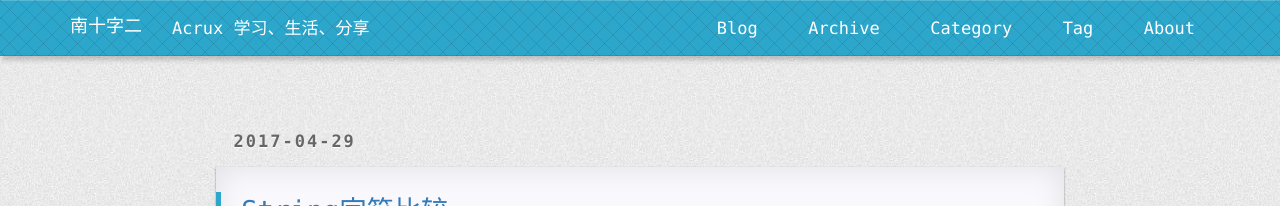
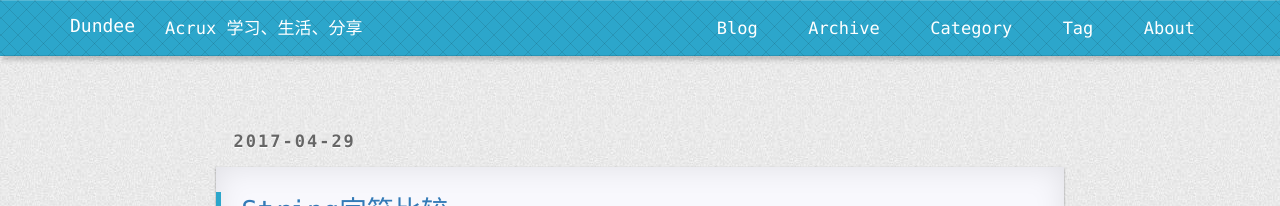
Before and after one commit to dengkaidi/dengkaidi.github.io, a Jekyll site: the page built from index.html, in a window 1280 px wide and 900 px high. Shown: the top 206 px of the window. Built offline with Jekyll 4.4.1, drawn with Linux system fonts in a browser that asks for light colours; nearby versions of some CDN libraries; the list of posts is cut into pages by our own code; comment, search, counter and statistics services are not loaded; a style sheet for code colours, icons or effects is not loaded.

Commit message:
Update _config.yml
change  name

```diff
--- a/_config.yml
+++ b/_config.yml
@@ -42,7 +42,7 @@ defaults:
 
 
 
-title: "南十字二"
+title: "Dundee"
 email: "dengkaidi5@gmail.com"
 description: > # this means to ignore newlines until "baseurl:"
   Acrux 学习、生活、分享
```
